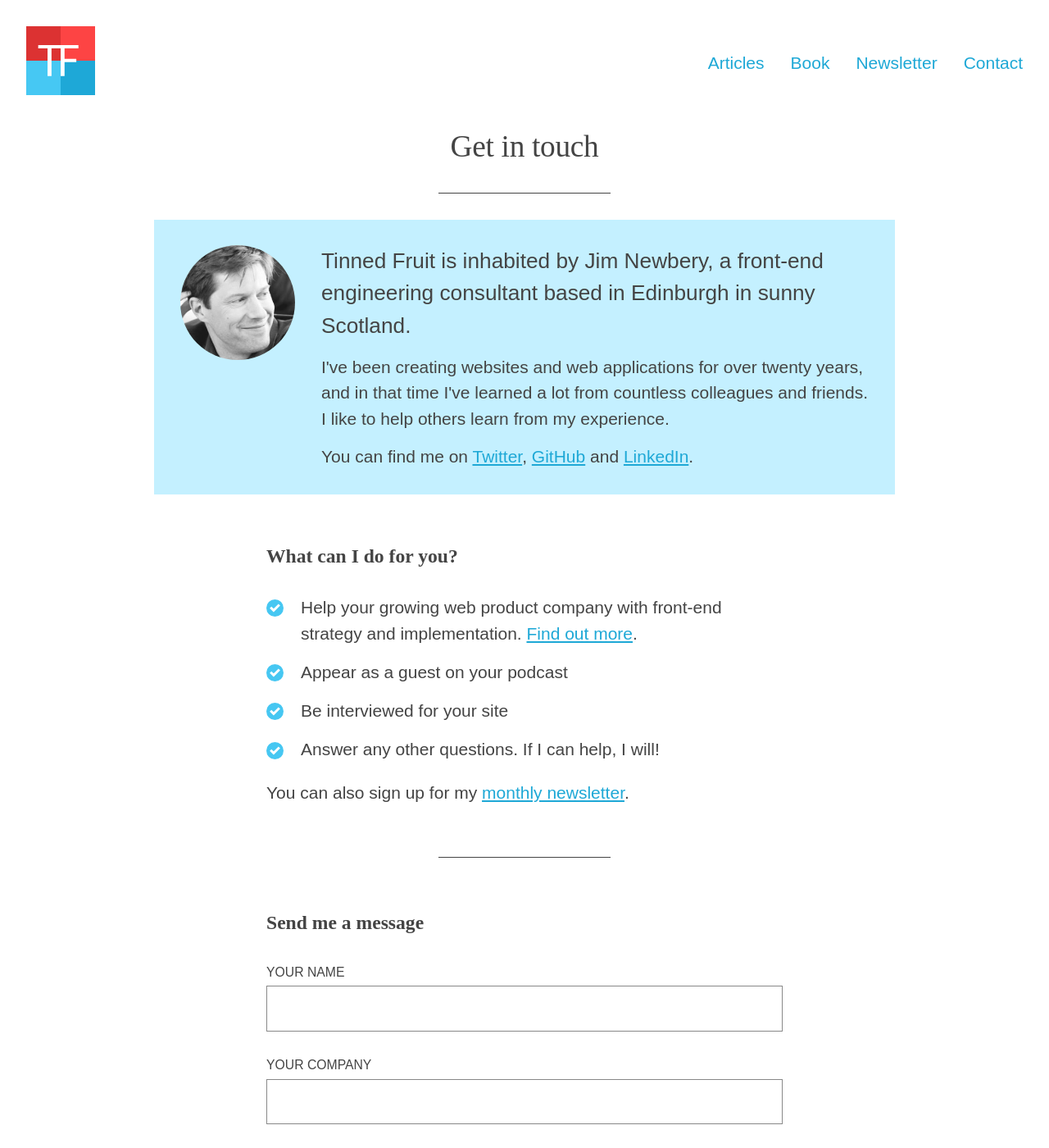
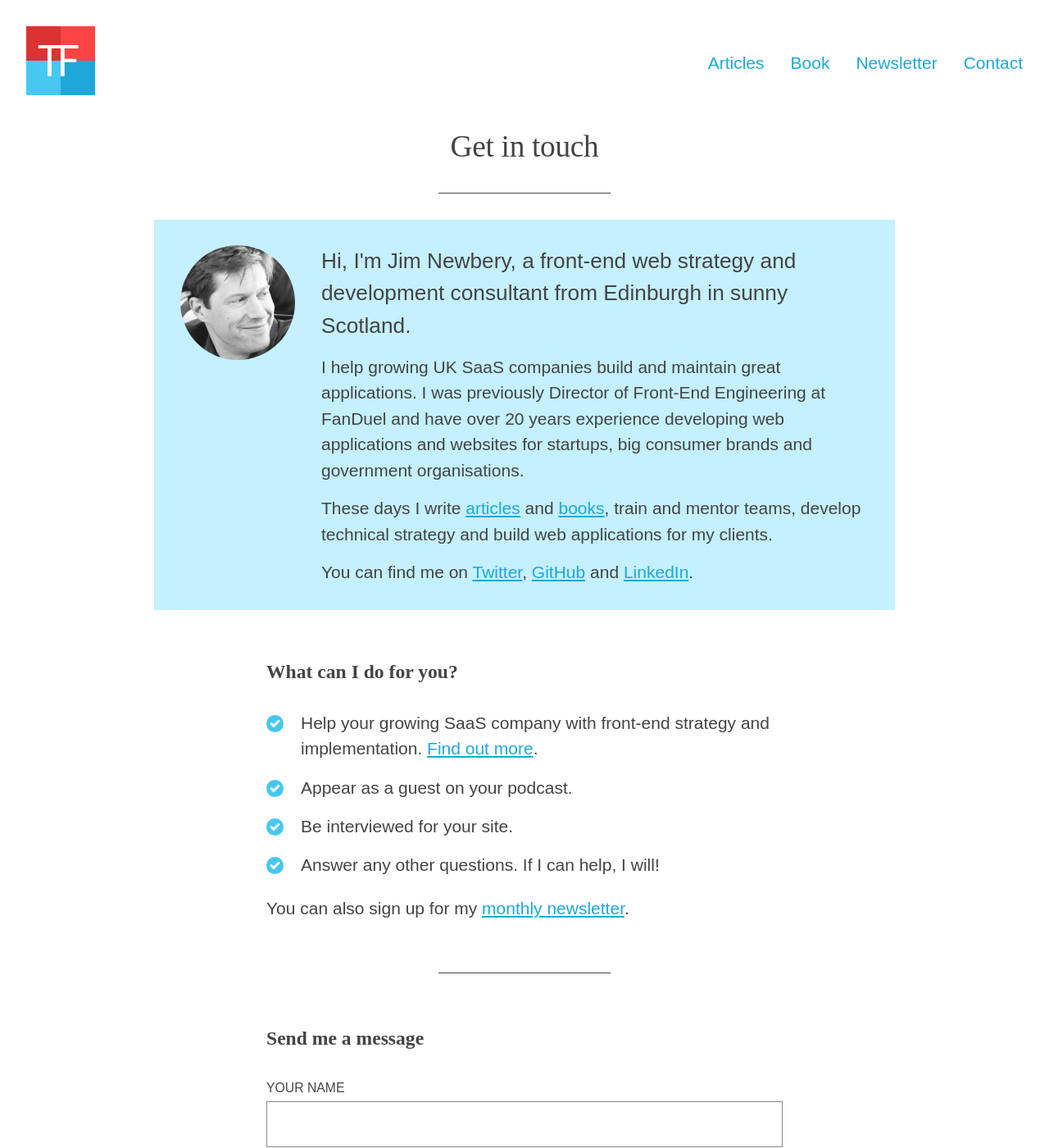
Before and after one commit to froots/froots.github.io, a Jekyll site: the page built from contact/index.html, in a window 1280 px wide and 1400 px high. Shown: the whole window at 82% size. Built offline with Jekyll 4.4.1, drawn with Linux system fonts in a browser that asks for light colours.

Commit message:
Contact copy update

```diff
--- a/contact/index.html
+++ b/contact/index.html
@@ -24,8 +24,9 @@ redirect_from:
   </div>
 
   <div class="media__content">
-    <p class="intro">Tinned Fruit is inhabited by Jim Newbery, a front-end engineering consultant based in Edinburgh in sunny Scotland.</p>
-    <p>I've been creating websites and web applications for over twenty years, and in that time I've learned a lot from countless colleagues and friends. I like to help others learn from my experience.</p>
+    <p class="mt0 intro">Hi, I'm Jim Newbery, a front-end web strategy and development consultant from Edinburgh in sunny Scotland.</p>
+    <p>I help growing UK SaaS companies build and maintain great applications. I was previously Director of Front-End Engineering at FanDuel and have over 20 years experience developing web applications and websites for startups, big consumer brands and government organisations.</p>
+    <p>These days I write <a href="/articles/">articles</a> and <a href="/automated-responsive-design-testing/">books</a>, train and mentor teams, develop technical strategy and build web applications for my clients.</p>
     <p>You can find me on <a href="https://twitter.com/froots101">Twitter</a>, <a href="https://github.com/froots">GitHub</a> and <a href="https://www.linkedin.com/in/jamesnewbery">LinkedIn</a>.</p>
   </div>
 </div>
@@ -34,9 +35,9 @@ redirect_from:
   <h2>What can I do for you?</h2>
 
   <ul class="list list--spaced list--ticks">
-    <li>Help your growing web product company with front-end strategy and implementation. <a href="/">Find out more</a>.</li>
-    <li>Appear as a guest on your podcast</li>
-    <li>Be interviewed for your site</li>
+    <li>Help your growing SaaS company with front-end strategy and implementation. <a href="/">Find out more</a>.</li>
+    <li>Appear as a guest on your podcast.</li>
+    <li>Be interviewed for your site.</li>
     <li>Answer any other questions. If I can help, I will!</li>
   </ul>
 
```
